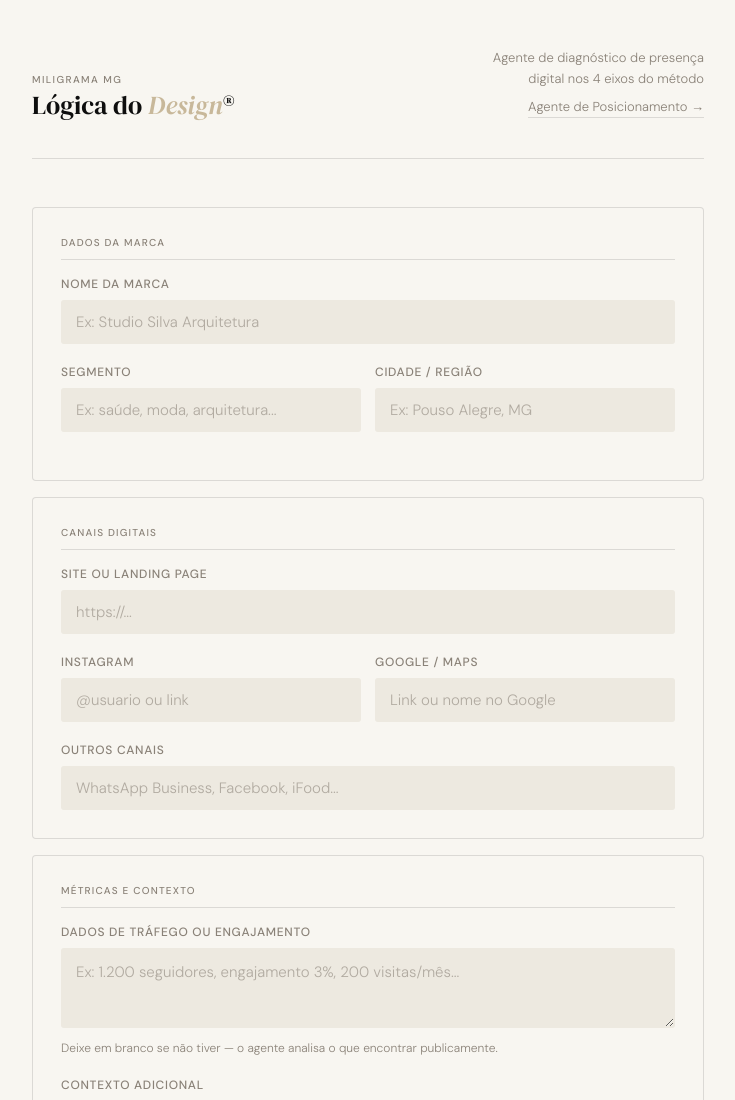
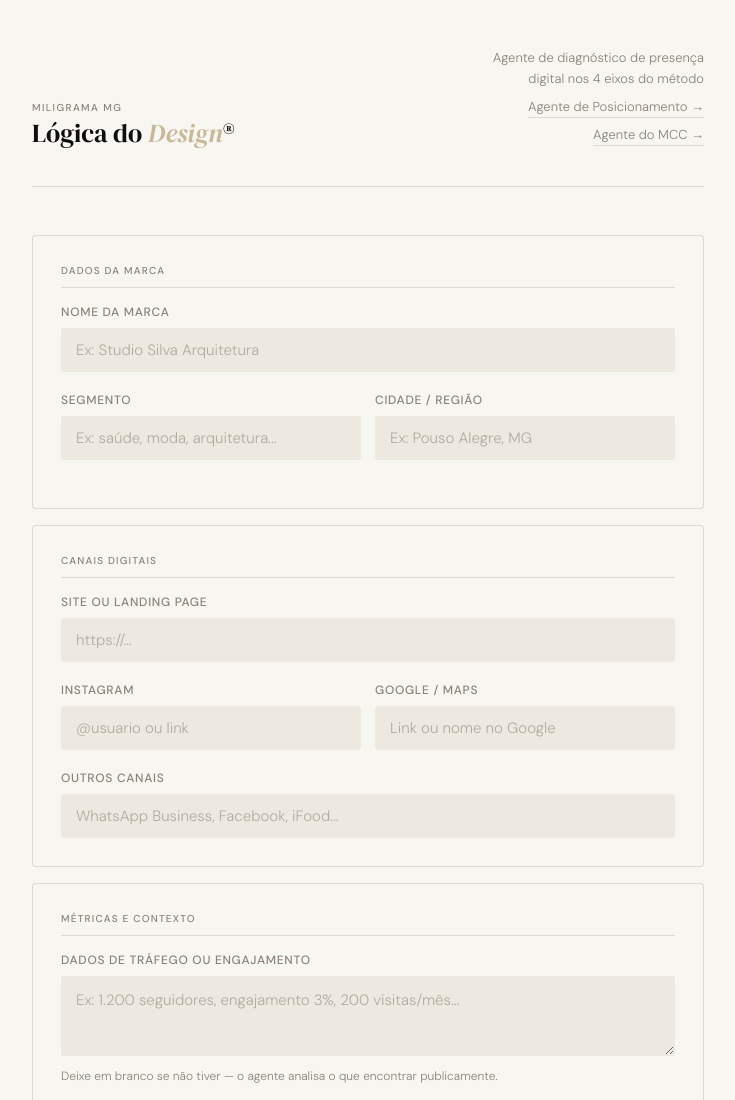
Before and after one commit to miligrama-mg/agente-ldd, a plain HTML site: page index.html in a window 1280 px wide. Shown: the top 1100 px of the page, without its empty margins (272-1007 px from the left). Drawn offline with Linux system fonts and the light colour scheme.

Commit message:
Update index.html

```diff
--- a/index.html
+++ b/index.html
@@ -407,6 +407,7 @@
     <div style="display:flex;flex-direction:column;align-items:flex-end;gap:8px;">
       <p class="header-desc">Agente de diagnóstico de presença digital nos 4 eixos do método</p>
       <a href="/posicionamento.html" style="font-size:13px;color:var(--muted);text-decoration:none;border-bottom:1px solid var(--border);padding-bottom:2px;">Agente de Posicionamento →</a>
+      <a href="/mcc.html" style="font-size:13px;color:var(--muted);text-decoration:none;border-bottom:1px solid var(--border);padding-bottom:2px;">Agente do MCC →</a>
     </div>
   </header>
 
```
